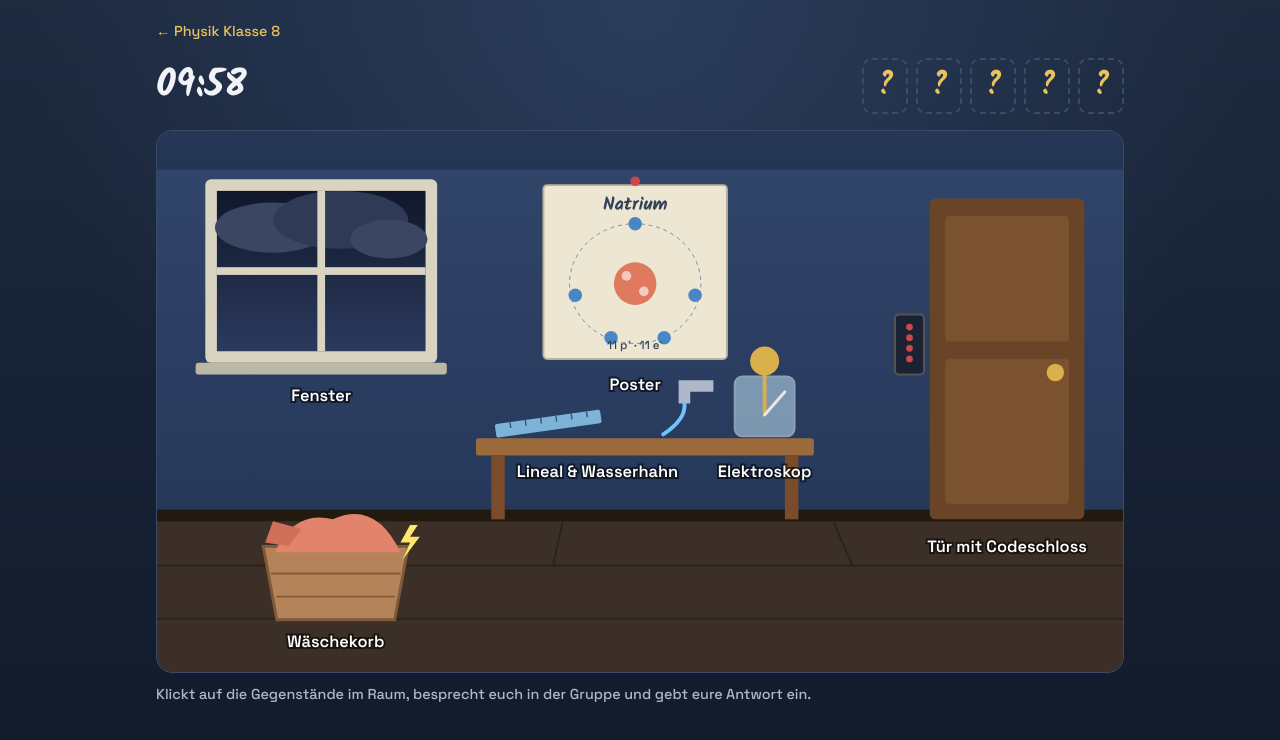
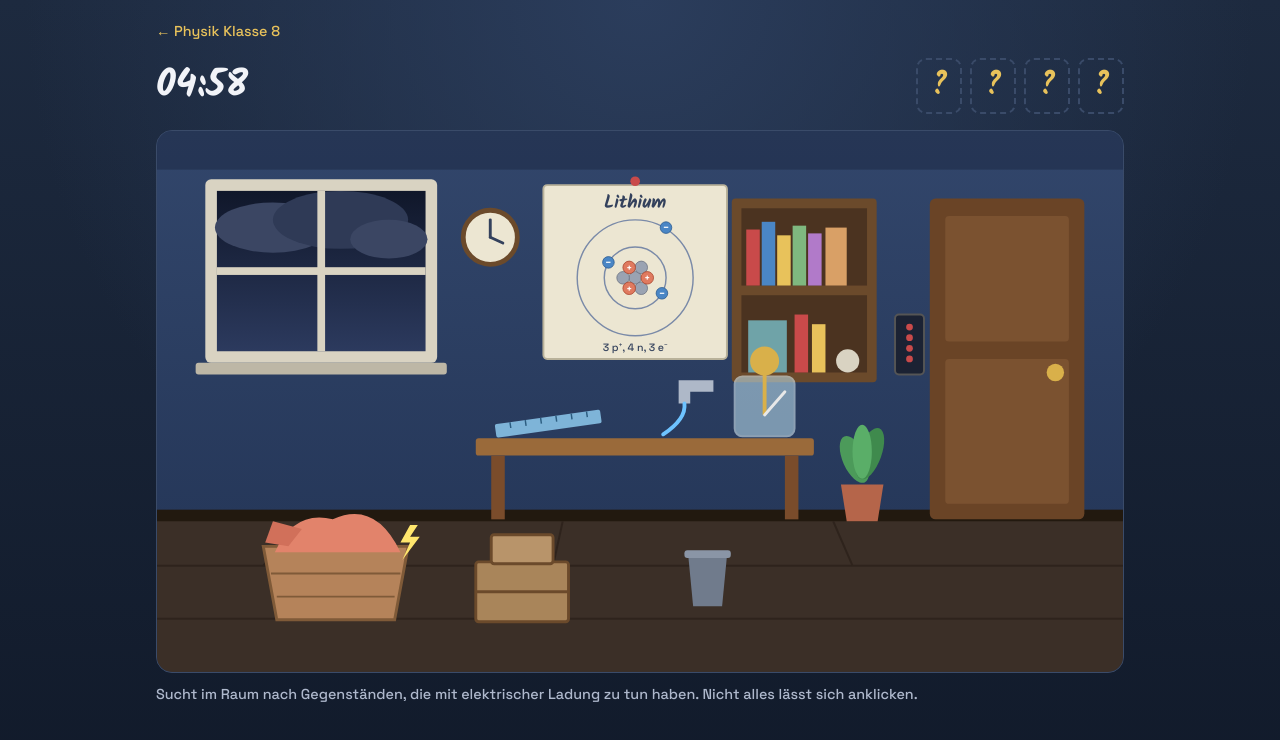
Before and after one commit to LenaKaeck/Physik-8, a plain HTML site: page ladung-escape.html in a window 1280 px wide. Both pictures are taken after a click on the button "Raum betreten". Drawn offline with Linux system fonts and the light colour scheme.

Commit message:
Escape room: 5 minute search puzzle with 4 stations, lithium poster
Shorter timer (5 min, hint costs 30 s), window is decoration only,
lightning topic removed, decoy objects added, code word ATOM,
poster shows a correct lithium atom (3 p, 4 n, 3 e).

Co-Authored-By: Claude Sonnet 5.5 <noreply@anthropic.com>

```diff
--- a/ladung-escape.html
+++ b/ladung-escape.html
@@ -36,16 +36,9 @@
 
   /* Raum */
   #scene{display:block;width:100%;height:auto;border-radius:16px;border:1px solid var(--line);background:#2a3b5c;}
-  .obj{cursor:pointer;outline:none;}
-  .obj .hl{fill:none;stroke:var(--yellow);stroke-width:3;stroke-dasharray:7 6;opacity:0;transition:opacity .15s;}
-  .obj:hover .hl,.obj:focus-visible .hl{opacity:1;}
-  .obj .body{transition:transform .15s;transform-box:fill-box;transform-origin:center;}
-  .obj:hover .body{transform:scale(1.03);}
-  .lbl{font:600 17px 'Space Grotesk',sans-serif;fill:#fff;text-anchor:middle;paint-order:stroke;stroke:#000;stroke-width:4px;stroke-opacity:.55;pointer-events:none;}
+  .obj{cursor:default;outline:none;}
   .badge{display:none;}
   .obj.solved .badge{display:inline;}
-  .flash{animation:flash 2.2s infinite;}
-  @keyframes flash{0%,86%,100%{opacity:0}88%,92%{opacity:1}90%{opacity:.2}}
   .note{color:var(--dim);font-size:.9rem;margin:12px 0 0;}
 
   .overlay{position:fixed;inset:0;background:rgba(5,9,18,.75);display:grid;place-items:center;padding:14px;z-index:10;}
@@ -74,11 +67,11 @@
 
   <section id="start" class="panel">
     <h1>Das Labor von Dr. Coulomb</h1>
-    <p>Ihr habt euch im Labor eingeschlossen! Draußen tobt ein Gewitter, und ein Blitz ist in die Türsteuerung gefahren.
-       Die Tür öffnet sich nur mit einem <b>Codewort aus fünf Buchstaben</b>.</p>
+    <p>Ihr habt euch im Labor eingeschlossen! Die Tür hat ein Codeschloss, aber der Code ist verschwunden.
+       Sucht im Raum nach Gegenständen, die mit <b>elektrischer Ladung</b> zu tun haben. Nicht alles lässt sich anklicken.</p>
     <ul>
-      <li>Untersucht <b>5 Gegenstände im Raum</b>. Jeder verrät einen Buchstaben.</li>
-      <li>Ihr habt <b>10 Minuten</b>. Ein Tipp kostet <b>1 Minute</b>.</li>
+      <li>Findet <b>4 Gegenstände</b>, die ein Rätsel verstecken. Jedes verrät einen Buchstaben.</li>
+      <li>Ihr habt <b>5 Minuten</b>. Ein Tipp kostet <b>30 Sekunden</b>.</li>
       <li>Die Buchstaben stehen durcheinander. Das Rätsel an der Tür hilft euch.</li>
     </ul>
     <button class="btn" id="go">Raum betreten</button>
@@ -105,35 +98,71 @@
       </g>
       <rect x="0" y="0" width="1000" height="40" fill="#1a2640" opacity=".5"/>
 
-      <!-- Fenster mit Gewitter -->
-      <g class="obj" data-id="fenster" tabindex="0" role="button" aria-label="Fenster">
+      <!-- Fenster (nur Deko) -->
+        <g aria-hidden="true">
         <g class="body">
           <rect x="50" y="50" width="240" height="190" rx="6" fill="#d9d3c2"/>
           <rect x="62" y="62" width="216" height="166" fill="url(#sky)"/>
           <ellipse cx="120" cy="100" rx="60" ry="26" fill="#3b4663"/><ellipse cx="190" cy="92" rx="70" ry="30" fill="#2f3a56"/>
           <ellipse cx="240" cy="112" rx="40" ry="20" fill="#3b4663"/>
-          <polygon class="flash" points="178,118 158,162 176,162 160,214 206,148 186,148 200,118" fill="#ffe66d"/>
           <rect x="166" y="62" width="8" height="166" fill="#d9d3c2"/><rect x="62" y="141" width="216" height="8" fill="#d9d3c2"/>
           <rect x="40" y="240" width="260" height="12" rx="3" fill="#bdb7a6"/>
         </g>
-        <rect class="hl" x="36" y="40" width="268" height="218" rx="10"/>
-        <text class="lbl" x="170" y="280">Fenster</text>
-        <g class="badge"><circle cx="286" cy="52" r="16" fill="#2b8a3e"/><text x="286" y="59" text-anchor="middle" font-size="20" fill="#fff">✔</text></g>
+      </g>
+
+      <!-- Dekoration, nicht anklickbar -->
+      <g aria-hidden="true">
+        <!-- Uhr -->
+        <circle cx="345" cy="110" r="28" fill="#ece6d2" stroke="#6b4a2b" stroke-width="5"/>
+        <g stroke="#33415c" stroke-width="3" stroke-linecap="round"><line x1="345" y1="110" x2="345" y2="92"/><line x1="345" y1="110" x2="358" y2="116"/></g>
+        <g transform="translate(-30 0)"><!-- Regal mit Büchern -->
+        <rect x="625" y="70" width="150" height="190" rx="4" fill="#6b4a2b"/>
+        <rect x="635" y="80" width="130" height="80" fill="#4b3320"/><rect x="635" y="170" width="130" height="80" fill="#4b3320"/>
+        <g>
+          <rect x="640" y="102" width="14" height="58" fill="#c94a4a"/><rect x="656" y="94" width="14" height="66" fill="#4a86c5"/><rect x="672" y="108" width="14" height="52" fill="#e8c25b"/>
+          <rect x="688" y="98" width="14" height="62" fill="#7fb87f"/><rect x="704" y="106" width="14" height="54" fill="#b17ac9"/><rect x="722" y="100" width="22" height="60" fill="#d9a066"/>
+          <rect x="642" y="196" width="40" height="54" fill="#6fa3a8"/><rect x="690" y="190" width="14" height="60" fill="#c94a4a"/><rect x="708" y="200" width="14" height="50" fill="#e8c25b"/>
+          <ellipse cx="745" cy="238" rx="12" ry="12" fill="#d9d3c2"/>
+        </g>
+        </g>
+        <!-- Pflanze -->
+        <path d="M708 366 h44 l-6 38 h-32 z" fill="#b5654a"/>
+        <ellipse cx="722" cy="340" rx="12" ry="26" fill="#4c9a5a" transform="rotate(-24 722 340)"/>
+        <ellipse cx="738" cy="334" rx="12" ry="28" fill="#3f8a4d" transform="rotate(20 738 334)"/>
+        <ellipse cx="730" cy="332" rx="10" ry="28" fill="#5aae68"/>
+        <!-- Kisten -->
+        <rect x="330" y="446" width="96" height="62" rx="3" fill="#a9855a" stroke="#6b4a2b" stroke-width="3"/>
+        <rect x="346" y="418" width="64" height="30" rx="3" fill="#b8946a" stroke="#6b4a2b" stroke-width="3"/>
+        <line x1="330" y1="477" x2="426" y2="477" stroke="#6b4a2b" stroke-width="3"/>
+        <!-- Mülleimer -->
+        <path d="M550 440 h40 l-5 52 h-30 z" fill="#707b8c"/><rect x="546" y="434" width="48" height="8" rx="3" fill="#8a95a6"/>
       </g>
 
       <!-- Poster Atom -->
       <g class="obj" data-id="atom" tabindex="0" role="button" aria-label="Poster">
         <g class="body">
           <rect x="400" y="56" width="190" height="180" rx="4" fill="#ece6d2" stroke="#b9b29a" stroke-width="2"/>
-          <text x="495" y="82" text-anchor="middle" font-family="Kalam" font-size="19" font-weight="700" fill="#33415c">Natrium</text>
-          <ellipse cx="495" cy="158" rx="68" ry="62" fill="none" stroke="#7a8aa8" stroke-dasharray="4 4"/>
-          <circle cx="495" cy="158" r="22" fill="#e07a5f"/><circle cx="486" cy="150" r="5" fill="#fff" opacity=".6"/><circle cx="504" cy="166" r="5" fill="#fff" opacity=".6"/>
-          <circle cx="495" cy="96" r="7" fill="#4a86c5"/><circle cx="433" cy="170" r="7" fill="#4a86c5"/><circle cx="557" cy="170" r="7" fill="#4a86c5"/><circle cx="470" cy="214" r="7" fill="#4a86c5"/><circle cx="525" cy="214" r="7" fill="#4a86c5"/>
-          <text x="495" y="226" text-anchor="middle" font-size="12" fill="#33415c">11 p⁺ · 11 e⁻</text>
+          <text x="495" y="80" text-anchor="middle" font-family="Kalam" font-size="19" font-weight="700" fill="#33415c">Lithium</text>
+          <circle cx="495" cy="152" r="32" fill="none" stroke="#7a8aa8" stroke-width="1.5"/>
+          <circle cx="495" cy="152" r="60" fill="none" stroke="#7a8aa8" stroke-width="1.5"/>
+          <g fill="#9aa3b2" stroke="#6b7280" stroke-width=".8">
+            <circle cx="495" cy="152" r="6.5"/><circle cx="501.3" cy="162.8" r="6.5"/><circle cx="482.5" cy="152" r="6.5"/><circle cx="501.3" cy="141.2" r="6.5"/>
+          </g>
+          <g fill="#e07a5f" stroke="#a8432c" stroke-width=".8">
+            <circle cx="507.5" cy="152" r="6.5"/><circle cx="488.8" cy="162.8" r="6.5"/><circle cx="488.8" cy="141.2" r="6.5"/>
+          </g>
+          <g fill="#fff" font-size="10" font-weight="700" text-anchor="middle">
+            <text x="507.5" y="155.5">+</text><text x="488.8" y="166.3">+</text><text x="488.8" y="144.7">+</text>
+          </g>
+          <g fill="#4a86c5" stroke="#2a5a8f" stroke-width=".8">
+            <circle cx="522.7" cy="168" r="6"/><circle cx="467.3" cy="136" r="6"/><circle cx="526.9" cy="100" r="6"/>
+          </g>
+          <g fill="#fff" font-size="11" font-weight="700" text-anchor="middle">
+            <text x="522.7" y="171.5">−</text><text x="467.3" y="139.5">−</text><text x="526.9" y="103.5">−</text>
+          </g>
+          <text x="495" y="228" text-anchor="middle" font-size="11" fill="#33415c">3 p⁺, 4 n, 3 e⁻</text>
           <circle cx="495" cy="52" r="5" fill="#c94a4a"/>
         </g>
-        <rect class="hl" x="390" y="46" width="210" height="200" rx="8"/>
-        <text class="lbl" x="495" y="268">Poster</text>
         <g class="badge"><circle cx="590" cy="58" r="16" fill="#2b8a3e"/><text x="590" y="65" text-anchor="middle" font-size="20" fill="#fff">✔</text></g>
       </g>
 
@@ -146,8 +175,6 @@
           <rect x="764" y="190" width="30" height="62" rx="4" fill="#1b2233" stroke="#555" stroke-width="2"/>
           <g fill="#c94a4a"><circle cx="779" cy="203" r="3.5"/><circle cx="779" cy="214" r="3.5"/><circle cx="779" cy="225" r="3.5"/><circle cx="779" cy="236" r="3.5"/><circle cx="779" cy="247" r="0"/></g>
         </g>
-        <rect class="hl" x="754" y="60" width="216" height="350" rx="10"/>
-        <text class="lbl" x="880" y="436">Tür mit Codeschloss</text>
       </g>
 
       <!-- Tisch -->
@@ -162,8 +189,6 @@
           <path d="M540 258 h36 v12 h-24 v12 h-12 z" fill="#aeb8c8"/>
           <path d="M546 282 Q548 298 524 314" fill="none" stroke="#6ec3ff" stroke-width="4" stroke-linecap="round"/>
         </g>
-        <rect class="hl" x="338" y="248" width="244" height="74" rx="10"/>
-        <text class="lbl" x="456" y="358">Lineal &amp; Wasserhahn</text>
         <g class="badge"><circle cx="352" cy="272" r="16" fill="#2b8a3e"/><text x="352" y="279" text-anchor="middle" font-size="20" fill="#fff">✔</text></g>
       </g>
 
@@ -175,8 +200,6 @@
           <circle cx="629" cy="238" r="15" fill="#d9b04a"/>
           <line x1="629" y1="294" x2="650" y2="270" stroke="#e8e8e8" stroke-width="3" stroke-linecap="round"/>
         </g>
-        <rect class="hl" x="586" y="214" width="86" height="108" rx="10"/>
-        <text class="lbl" x="629" y="358">Elektroskop</text>
         <g class="badge"><circle cx="668" cy="226" r="16" fill="#2b8a3e"/><text x="668" y="233" text-anchor="middle" font-size="20" fill="#fff">✔</text></g>
       </g>
 
@@ -189,12 +212,10 @@
           <path d="M150 412 l-30 -8 l-8 22 l24 4 z" fill="#d1705a"/>
           <polygon points="262,408 252,426 262,426 254,444 272,420 262,420 270,408" fill="#ffe66d"/>
         </g>
-        <rect class="hl" x="98" y="390" width="190" height="126" rx="10"/>
-        <text class="lbl" x="185" y="534">Wäschekorb</text>
         <g class="badge"><circle cx="262" cy="392" r="16" fill="#2b8a3e"/><text x="262" y="399" text-anchor="middle" font-size="20" fill="#fff">✔</text></g>
       </g>
     </svg>
-    <p class="note">Klickt auf die Gegenstände im Raum, besprecht euch in der Gruppe und gebt eure Antwort ein.</p>
+    <p class="note">Sucht im Raum nach Gegenständen, die mit elektrischer Ladung zu tun haben. Nicht alles lässt sich anklicken.</p>
   </section>
 
   <section id="end" class="panel hidden"></section>
@@ -204,78 +225,59 @@
 
 <script>
 "use strict";
-const TOTAL = 10*60;
-const CODE = "BLITZ";
-const OPT = (a,b,c) => [a,b,c].filter(Boolean);
+const TOTAL = 5*60;
+const HINT_COST = 30;      // Sekunden Abzug pro Tipp
+const CODE = "ATOM";
 
 // rows: {pre, opts, ans (Index der richtigen Option), post}. Optionen werden gemischt angezeigt.
+// Die Reihenfolge hier bestimmt die Reihenfolge der Buchstaben in der Anzeige (durcheinander: O M T A).
 const STATIONS = [
   {
-    id:"fenster", ico:"⛈️", letter:"Z",
-    title:"Gewitter am Fenster",
-    story:"Draußen zieht ein Gewitter auf. Was wisst ihr darüber?",
-    type:"rows",
-    rows:[
-      {pre:"In der Gewitterwolke reiben Eis- und Graupelteilchen aneinander. Dabei werden Ladungen ", opts:["getrennt","erzeugt","vernichtet"], ans:0, post:"."},
-      {pre:"Die Wolke ist deshalb oben und unten ", opts:["unterschiedlich geladen","gleich geladen","gar nicht geladen"], ans:0, post:"."},
-      {pre:"Ein Blitz ist ein plötzlicher ", opts:["Ausgleich der getrennten Ladungen","Zerfall von Atomkernen","Magnetfeld-Wechsel"], ans:0, post:"."},
-      {pre:"Ein Blitzableiter schützt ein Haus, weil er die Ladung ", opts:["gefahrlos zur Erde ableitet","im Haus speichert","in die Wolke zurückschickt"], ans:0, post:"."},
-      {pre:"Bei einem Gewitter ist man am sichersten ", opts:["in einem Gebäude oder Auto","unter einem einzelnen hohen Baum","auf einem freien Feld"], ans:0, post:"."},
-    ],
-    hint:"Gewitterwolken laden sich durch Reibung auf. Ein Blitz gleicht diese Ladungen wieder aus, am liebsten über hohe, spitze Gegenstände."
-  },
-  {
-    id:"pullover", ico:"🧺", letter:"I",
+    id:"pullover", ico:"🧺", letter:"O",
     title:"Knistern im Wäschekorb",
-    story:"Ihr zieht einen Pulli aus dem Korb: Es knistert, und ihr seht kleine Funken.",
+    story:"Ihr zieht einen Pulli aus dem Korb: Es knistert, und die Haare stehen ab.",
     type:"rows",
     rows:[
       {pre:"Beim Ausziehen reiben Pulli und Hemd aneinander. Dabei ", opts:["werden Ladungen getrennt","entsteht neue Ladung","werden Atome geteilt"], ans:0, post:"."},
-      {pre:"Die Funken entstehen, wenn sich die getrennten Ladungen ", opts:["ausgleichen","verdoppeln","in den Kern einbauen"], ans:0, post:"."},
       {pre:"Danach kleben Pulli und Hemd aneinander, weil sie ", opts:["ungleichnamig geladen sind","gleichnamig geladen sind","ungeladen sind"], ans:0, post:"."},
-      {pre:"Beim Ausziehen stehen die Haare ab, weil sie ", opts:["gleichnamig geladen sind und sich abstoßen","ungleichnamig geladen sind und sich anziehen","nicht geladen sind"], ans:0, post:"."},
+      {pre:"Die Haare stehen ab, weil sie ", opts:["gleichnamig geladen sind und sich abstoßen","ungleichnamig geladen sind und sich anziehen","nicht geladen sind"], ans:0, post:"."},
     ],
-    hint:"Beim Reiben geht Ladung von einem Stoff auf den anderen über. Gleichnamige Ladungen stoßen sich ab, ungleichnamige ziehen sich an. Funken sind kleine Ausgleichsvorgänge, wie ein Mini-Blitz."
+    hint:"Beim Reiben geht Ladung von einem Stoff auf den anderen über. Gleichnamige Ladungen stoßen sich ab, ungleichnamige ziehen sich an."
   },
   {
-    id:"lineal", ico:"📏", letter:"B",
+    id:"lineal", ico:"📏", letter:"M",
     title:"Lineal und Wasserstrahl",
     story:"Ein dünner Wasserstrahl läuft aus dem Hahn. Hält man ein geriebenes Kunststofflineal daneben, biegt er sich zum Lineal! Bringt die Erklärung in die richtige Reihenfolge.",
     type:"order",
     steps:[
-      "Das Kunststofflineal wird kräftig an einem Wolltuch gerieben.",
-      "Elektronen gehen vom Tuch auf das Lineal über: Das Lineal ist negativ geladen.",
+      "Das Lineal wird am Wolltuch gerieben und ist danach negativ geladen.",
       "Das Lineal wird nah an den ungeladenen Wasserstrahl gehalten.",
-      "Die Elektronen im Wasser werden vom Lineal weggedrückt.",
-      "Die dem Lineal zugewandte Seite wird positiv: Der Strahl biegt sich zum Lineal.",
+      "Die Elektronen im Wasser werden weggedrückt, die zugewandte Seite wird positiv.",
+      "Der Strahl wird vom Lineal angezogen und biegt sich zu ihm hin.",
     ],
     hint:"Erst wird das Lineal geladen. Dann kommt es ans Wasser. Erst danach verschieben sich die Ladungen im Wasser und die Anziehung entsteht."
   },
   {
     id:"atom", ico:"⚛️", letter:"T",
-    title:"Poster: Natrium-Atom",
-    story:"Auf dem Poster steht: Ein Natrium-Atom hat 11 Protonen und 11 Elektronen.",
+    title:"Poster: Lithium-Atom",
+    story:"Auf dem Poster ist ein Lithium-Atom gezeichnet: 3 Protonen, 4 Neutronen und 3 Elektronen.",
     type:"rows",
     rows:[
-      {pre:"Das Natrium-Atom ist nach außen ", opts:["ungeladen","positiv","negativ"], ans:0, post:", weil es gleich viele Protonen und Elektronen hat."},
-      {pre:"Gibt es ein Elektron ab, hat es danach ", opts:["10","11","12"], ans:0, post:" Elektronen."},
-      {pre:"Es hat jetzt ein Elektron ", opts:["zu wenig","zu viel"], ans:0, post:" im Vergleich zu den Protonen."},
-      {pre:"Das Teilchen ist jetzt ein ", opts:["positiv geladenes Teilchen","negativ geladenes Teilchen","ungeladenes Teilchen"], ans:0, post:"."},
-      {pre:"Ein Atom, das ein Elektron aufnimmt, wird zu einem ", opts:["negativ geladenen Teilchen","positiv geladenen Teilchen","ungeladenen Teilchen"], ans:0, post:"."},
+      {pre:"Das Lithium-Atom ist nach außen ", opts:["ungeladen","positiv","negativ"], ans:0, post:", weil es gleich viele Protonen und Elektronen hat."},
+      {pre:"Gibt es ein Elektron ab, ist es danach ein ", opts:["positiv geladenes Teilchen","negativ geladenes Teilchen","ungeladenes Teilchen"], ans:0, post:"."},
+      {pre:"Nimmt ein Atom ein Elektron auf, wird es zu einem ", opts:["negativ geladenen Teilchen","positiv geladenen Teilchen","ungeladenen Teilchen"], ans:0, post:"."},
     ],
-    hint:"Zählt nach: Protonen sind positiv, Elektronen negativ. Fehlt ein Elektron, überwiegt das Positive."
+    hint:"Protonen sind positiv, Elektronen negativ. Fehlt ein Elektron, überwiegt das Positive."
   },
   {
-    id:"elektro", ico:"🔬", letter:"L",
+    id:"elektro", ico:"🔬", letter:"A",
     title:"Das Elektroskop",
     story:"Auf dem Tisch steht ein Elektroskop. Ein geladener Stab wird an den Teller gehalten.",
     type:"rows",
     rows:[
       {pre:"Der Zeiger schlägt aus, weil Stab und Zeiger ", opts:["gleichnamig geladen sind und sich abstoßen","ungleichnamig geladen sind und sich anziehen","ungeladen sind"], ans:0, post:"."},
       {pre:"Ein größerer Ausschlag bedeutet ", opts:["mehr Ladung","weniger Ladung","eine andere Ladungsart"], ans:0, post:"."},
-      {pre:"Berührt man den Teller mit der Hand, ", opts:["fließt die Ladung ab und der Ausschlag geht zurück","wird der Ausschlag größer","ändert sich nichts"], ans:0, post:"."},
       {pre:"Ob die Ladung positiv oder negativ ist, ", opts:["erkennt man am Elektroskop allein nicht","sieht man an der Zeigerfarbe","sieht man an der Richtung des Ausschlags"], ans:0, post:"."},
-      {pre:"Die Einheit der Ladung (Formelzeichen Q) ist 1 C. Ein Blitz mit etwa 10 C hat ", opts:["viel mehr Ladung als ein geriebener Ballon","viel weniger Ladung als ein Ballon","genau so viel Ladung wie ein Ballon"], ans:0, post:"."},
     ],
     hint:"Das Elektroskop misst nur die Menge der Ladung. Beide Teile laden sich mit derselben Ladungsart auf."
   }
@@ -289,7 +291,7 @@ const fmt = s => { s=Math.max(0,s); return String(Math.floor(s/60)).padStart(2,"
 
 function renderHud(){
   $("timer").textContent = fmt(remaining);
-  $("timer").classList.toggle("low", remaining <= 120);
+  $("timer").classList.toggle("low", remaining <= 60);
   $("letters").innerHTML = STATIONS.map(s => `<div class="slot ${solved[s.id]?"on":""}">${solved[s.id]?s.letter:"?"}</div>`).join("");
 }
 function renderRoom(){
@@ -311,10 +313,10 @@ function startTimer(){
 function timeUp(){
   $("overlay").classList.remove("hidden");
   $("modal").innerHTML = `<h2>⏰ Die Zeit ist um!</h2>
-    <p class="story">Die 10 Minuten sind vorbei. Ihr habt ${Object.keys(solved).length} von 5 Gegenständen untersucht.</p>
-    <div class="actions"><button class="btn" id="more">Noch 2 Minuten spielen</button>
+    <p class="story">Die 5 Minuten sind vorbei. Ihr habt ${Object.keys(solved).length} von 4 Gegenständen untersucht.</p>
+    <div class="actions"><button class="btn" id="more">Noch 1 Minute spielen</button>
     <button class="btn ghost" id="fin">Auflösung besprechen</button></div>`;
-  $("more").onclick = () => { remaining = 120; closeModal(); renderHud(); startTimer(); };
+  $("more").onclick = () => { remaining = 60; closeModal(); renderHud(); startTimer(); };
   $("fin").onclick = () => { closeModal(); showEnd(false); };
 }
 
@@ -335,14 +337,14 @@ function openStation(id){
   $("modal").innerHTML = `<h2>${s.ico} ${s.title}</h2><p class="story">${s.story}</p>${body}
     <div class="actions">
       <button class="btn" id="check">Antwort prüfen</button>
-      <button class="btn ghost" id="hint">Tipp (−1 Min.)</button>
+      <button class="btn ghost" id="hint">Tipp (−30 s)</button>
       <button class="btn ghost" id="close">Zurück</button>
     </div>
     <div class="msg" id="msg"></div><div id="hintbox"></div>`;
   $("close").onclick = closeModal;
   $("hint").onclick = () => {
     if ($("hintbox").innerHTML) return;
-    hintsUsed++; remaining = Math.max(1, remaining-60); renderHud();
+    hintsUsed++; remaining = Math.max(1, remaining-HINT_COST); renderHud();
     $("hintbox").innerHTML = `<div class="hint">💡 ${s.hint}</div>`;
   };
   $("check").onclick = () => (s.type==="order" ? checkOrder(s) : checkRows(s));
@@ -399,14 +401,14 @@ function openDoor(){
   const all = STATIONS.every(s => solved[s.id]);
   $("overlay").classList.remove("hidden");
   if (!all){
-    $("modal").innerHTML = `<h2>🚪 Verschlossen</h2><p class="story">Am Schloss stehen fünf leere Felder. Ihr braucht zuerst alle Buchstaben aus dem Raum.</p>
+    $("modal").innerHTML = `<h2>🚪 Verschlossen</h2><p class="story">Am Schloss stehen vier leere Felder. Ihr braucht zuerst alle Buchstaben aus dem Raum.</p>
       <div class="actions"><button class="btn" id="close">Zurück</button></div>`;
     $("close").onclick = closeModal; return;
   }
   $("modal").innerHTML = `<h2>🚪 Das Codeschloss</h2>
     <p class="story">Eure Buchstaben: <b class="big">${STATIONS.map(s=>s.letter).join(" ")}</b></p>
-    <p class="story">Rätsel am Schloss: <i>Wenn sich in einer Gewitterwolke große Ladungen ausgleichen, sieht man einen …</i><br>Ordnet die Buchstaben zum Codewort.</p>
-    <div style="text-align:center"><input type="text" id="code" maxlength="5" autocomplete="off"></div>
+    <p class="story">Rätsel am Schloss: <i>Das kleinste Teilchen eines Elements. Es besteht aus Kern und Hülle.</i><br>Ordnet die Buchstaben zum Codewort.</p>
+    <div style="text-align:center"><input type="text" id="code" maxlength="4" autocomplete="off"></div>
     <div class="actions" style="justify-content:center"><button class="btn" id="try">Tür öffnen</button>
     <button class="btn ghost" id="close">Zurück</button></div><div class="msg" id="msg"></div>`;
   $("close").onclick = closeModal;
@@ -425,14 +427,14 @@ function showEnd(win){
   const el = $("end"); el.classList.remove("hidden");
   el.innerHTML = win
    ? `<h1>🎉 Die Tür ist offen!</h1>
-      <p>Geschafft mit dem Codewort <b class="big">BLITZ</b>. Verbleibende Zeit: <b>${fmt(remaining)}</b>, Tipps: <b>${hintsUsed}</b>.</p>
+      <p>Geschafft mit dem Codewort <b class="big">ATOM</b>. Verbleibende Zeit: <b>${fmt(remaining)}</b>, Tipps: <b>${hintsUsed}</b>.</p>
       <p><b>Das haben wir wiederholt:</b></p>
       <ul><li>Zwei Ladungsarten: Gleichnamige stoßen sich ab, ungleichnamige ziehen sich an.</li>
-      <li>Reiben trennt Ladung (Elektronen gehen über). Ein Blitz oder Funke gleicht sie wieder aus.</li>
+      <li>Reiben trennt Ladung: Elektronen gehen von einem Körper auf den anderen über.</li>
       <li>Influenz: Ein geladener Körper verschiebt die Ladungen in einem anderen Körper.</li>
       <li>Atome: Elektronen-Überschuss ist negativ, Elektronen-Mangel positiv.</li>
-      <li>Das Elektroskop zeigt die Menge der Ladung (Q in C), nicht die Ladungsart.</li></ul>`
-   : `<h1>Zeit abgelaufen</h1><p>Untersucht: ${Object.keys(solved).length} von 5 Gegenständen. Das Codewort lautet <b class="big">BLITZ</b>. Besprecht gemeinsam, was schwierig war.</p>`;
+      <li>Das Elektroskop zeigt die Menge der Ladung, nicht die Ladungsart.</li></ul>`
+   : `<h1>Zeit abgelaufen</h1><p>Untersucht: ${Object.keys(solved).length} von 4 Gegenständen. Das Codewort lautet <b class="big">ATOM</b>. Besprecht gemeinsam, was schwierig war.</p>`;
   el.innerHTML += `<div class="actions"><button class="btn" onclick="location.reload()">Nochmal spielen</button>
     <a class="btn ghost" style="text-decoration:none" href="index.html">Zur Themenübersicht</a></div>`;
 }
```
Also changed, not shown: index.html (+1 -1 lines).
